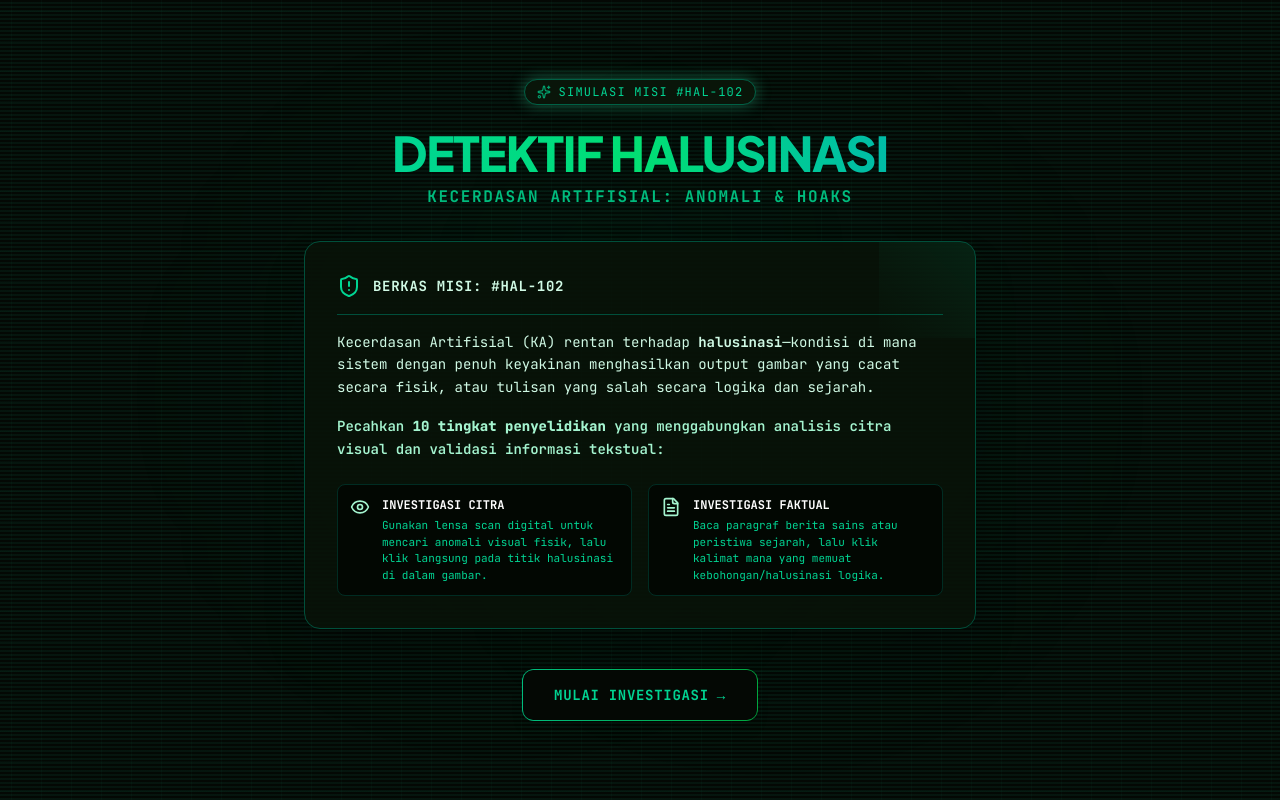
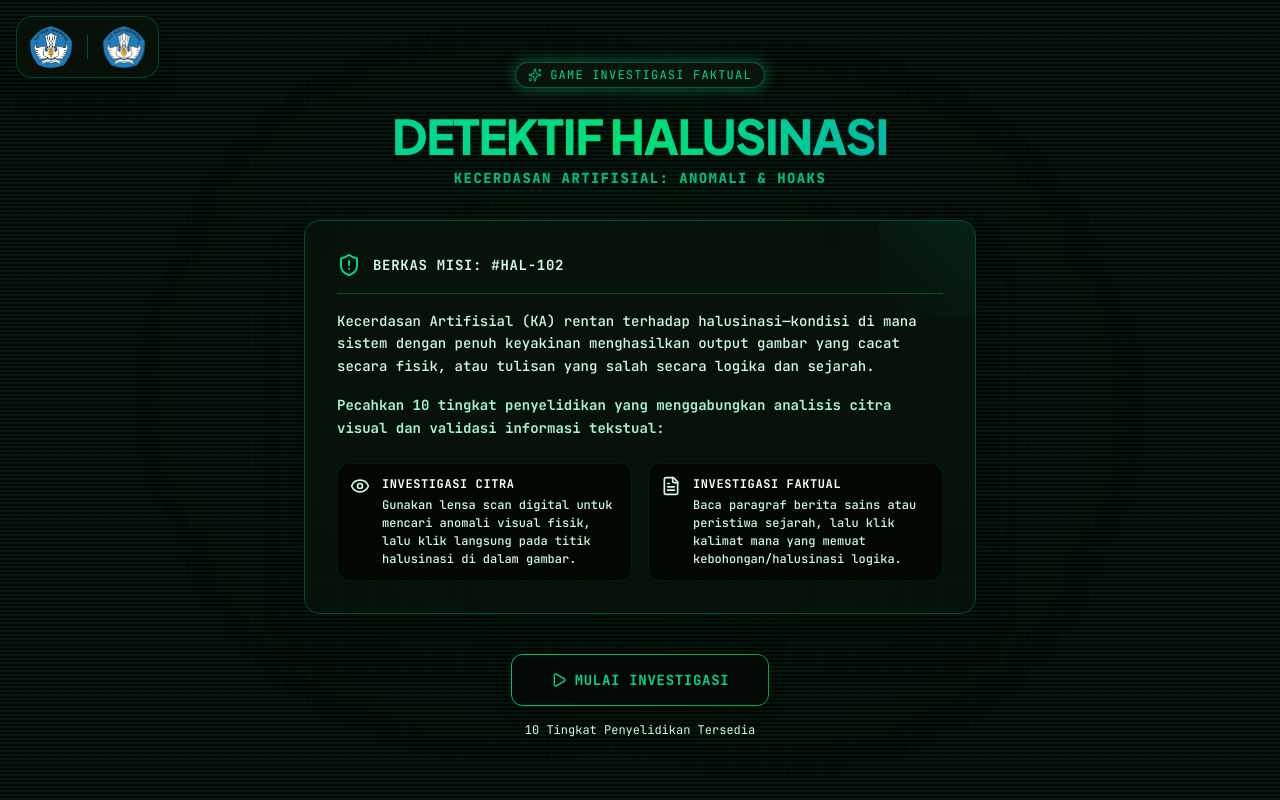
Before and after one commit to glenrioariesto/detektif-halusinasi-challenge, a React (Vite) app: page / in a window 1280 px wide. Built offline with nearby package versions, Linux system fonts and the light colour scheme.

Commit message:
design: improve splash layout, add Pusbuk and Tut Wuri Handayani logos, remove emojis

```diff
--- a/src/pages/splash/SplashPage.tsx
+++ b/src/pages/splash/SplashPage.tsx
@@ -1,5 +1,7 @@
 import React from 'react';
-import { Eye, ShieldAlert, Sparkles, FileText } from 'lucide-react';
+import { Eye, ShieldAlert, Sparkles, FileText, Play } from 'lucide-react';
+import logoPusbuk from '../../../assets/logo-pusbuk.webp';
+import logoTutWuri from '../../../assets/tut-wuri-handayani.png';
 
 interface SplashPageProps {
   onStart: () => void;
@@ -7,61 +9,75 @@
 
 export function SplashPage({ onStart }: SplashPageProps) {
   return (
-    <div className="min-h-screen w-screen bg-transparent relative flex flex-col items-center justify-center p-6 text-emerald-200 scanlines">
+    <div className="min-h-screen w-screen bg-[#040804] bg-grid-matrix relative flex flex-col items-center justify-center p-4 md:p-6 text-emerald-250 scanlines select-none overflow-hidden">
       {/* Ambient glowing radial backgrounds */}
       <div className="absolute top-1/4 left-1/4 w-96 h-96 bg-emerald-500/5 rounded-full blur-[120px] pointer-events-none"></div>
       <div className="absolute bottom-1/4 right-1/4 w-96 h-96 bg-emerald-600/5 rounded-full blur-[120px] pointer-events-none"></div>
 
-      <div className="z-10 max-w-2xl w-full flex flex-col items-center text-center animate-fadeIn">
+      {/* Logos on Top Left */}
+      <div className="absolute top-4 left-4 z-50 flex items-center gap-2.5 md:gap-3.5 bg-[#081208]/90 border border-emerald-900/80 backdrop-blur-md px-3 py-2 rounded-2xl shadow-xl">
+        <img
+          src={logoPusbuk}
+          alt="Logo Pusbuk"
+          className="h-8 md:h-11 w-auto object-contain"
+        />
+        <div className="w-[1px] h-6 bg-emerald-900"></div>
+        <img
+          src={logoTutWuri}
+          alt="Logo Tut Wuri"
+          className="h-8 md:h-11 w-auto object-contain"
+        />
+      </div>
+
+      {/* Main Container */}
+      <div className="z-10 max-w-2xl w-full flex flex-col items-center text-center mt-12 md:mt-0 animate-fadeIn">
         {/* Badge header */}
-        <div className="flex items-center gap-2 px-3 py-1 bg-[#091509] border border-emerald-800 text-emerald-400 rounded-full text-xs font-mono mb-6 uppercase tracking-widest glow-emerald">
+        <div className="flex items-center gap-2 px-3 py-1 bg-[#091509] border border-emerald-800 text-emerald-400 rounded-full text-[10px] md:text-xs font-mono mb-6 uppercase tracking-widest glow-emerald">
           <Sparkles className="w-3.5 h-3.5 animate-pulse" />
-          <span>Simulasi Misi #HAL-102</span>
+          <span>Game Investigasi Faktual</span>
         </div>
 
         {/* Big title */}
-        <h1 className="text-4xl md:text-5xl font-extrabold tracking-tight font-display mb-2 select-none uppercase">
-          <span className="text-transparent bg-clip-text bg-gradient-to-r from-emerald-400 via-green-400 to-teal-500">
-            DETEKTIF HALUSINASI
-          </span>
+        <h1 className="text-3xl md:text-5xl font-extrabold tracking-tight font-display mb-2 select-none uppercase text-transparent bg-clip-text bg-gradient-to-r from-emerald-400 via-green-400 to-teal-500">
+          DETEKTIF HALUSINASI
         </h1>
 
         {/* Subtitle */}
-        <h2 className="text-sm md:text-base font-mono text-emerald-500 mb-8 uppercase tracking-widest font-bold">
+        <h2 className="text-xs md:text-sm font-mono text-emerald-500 mb-6 md:mb-8 uppercase tracking-widest font-black">
           Kecerdasan Artifisial: Anomali & Hoaks
         </h2>
 
         {/* Dossier Card */}
-        <div className="w-full bg-[#081208]/90 border border-emerald-900 backdrop-blur-md rounded-2xl p-6 md:p-8 text-left mb-10 shadow-2xl relative overflow-hidden">
+        <div className="w-full bg-[#081208]/90 border border-emerald-900 backdrop-blur-md rounded-2xl p-5 md:p-8 text-left mb-8 md:mb-10 shadow-2xl relative overflow-hidden">
           <div className="absolute top-0 right-0 w-24 h-24 bg-gradient-to-bl from-emerald-500/10 to-transparent pointer-events-none"></div>
 
           <div className="flex items-center gap-3 border-b border-emerald-900 pb-4 mb-4">
-            <ShieldAlert className="w-6 h-6 text-emerald-400" />
-            <h3 className="font-mono text-sm font-bold text-emerald-100 uppercase tracking-wider">
+            <ShieldAlert className="w-5 h-5 md:w-6 md:h-6 text-emerald-400" />
+            <h3 className="font-mono text-xs md:text-sm font-bold text-emerald-100 uppercase tracking-wider">
               BERKAS MISI: #HAL-102
             </h3>
           </div>
 
-          <p className="text-emerald-100 text-sm leading-relaxed mb-4">
-            Kecerdasan Artifisial (KA) rentan terhadap <strong>halusinasi</strong>—kondisi di mana sistem dengan penuh keyakinan menghasilkan output gambar yang cacat secara fisik, atau tulisan yang salah secara logika dan sejarah.
+          <p className="text-emerald-100 text-xs md:text-sm leading-relaxed mb-4 font-medium">
+            Kecerdasan Artifisial (KA) rentan terhadap halusinasi—kondisi di mana sistem dengan penuh keyakinan menghasilkan output gambar yang cacat secara fisik, atau tulisan yang salah secara logika dan sejarah.
           </p>
-          <p className="text-emerald-200 text-sm leading-relaxed mb-6 font-semibold">
-            Pecahkan <strong>10 tingkat penyelidikan</strong> yang menggabungkan analisis citra visual dan validasi informasi tekstual:
+          <p className="text-emerald-200 text-xs md:text-sm leading-relaxed mb-6 font-bold">
+            Pecahkan 10 tingkat penyelidikan yang menggabungkan analisis citra visual dan validasi informasi tekstual:
           </p>
 
-          <div className="grid grid-cols-1 md:grid-cols-2 gap-4">
-            <div className="flex gap-3 bg-[#020502]/80 p-3 rounded-lg border border-emerald-950">
-              <Eye className="w-5 h-5 text-emerald-450 shrink-0" />
+          <div className="grid grid-cols-1 sm:grid-cols-2 gap-4">
+            <div className="flex gap-3 bg-[#020502]/80 p-3 rounded-xl border border-emerald-950/60">
+              <Eye className="w-4.5 h-4.5 md:w-5 md:h-5 text-emerald-450 shrink-0" />
               <div>
-                <h4 className="text-xs font-bold font-mono text-white mb-1 uppercase">Investigasi Citra</h4>
-                <p className="text-[11px] text-emerald-400 leading-normal">Gunakan lensa scan digital untuk mencari anomali visual fisik, lalu klik langsung pada titik halusinasi di dalam gambar.</p>
+                <h4 className="text-[10px] md:text-xs font-bold font-mono text-white mb-1 uppercase tracking-wider">Investigasi Citra</h4>
+                <p className="text-[10px] md:text-xs text-emerald-450 leading-normal font-medium">Gunakan lensa scan digital untuk mencari anomali visual fisik, lalu klik langsung pada titik halusinasi di dalam gambar.</p>
               </div>
             </div>
-            <div className="flex gap-3 bg-[#020502]/80 p-3 rounded-lg border border-emerald-950">
-              <FileText className="w-5 h-5 text-emerald-450 shrink-0" />
+            <div className="flex gap-3 bg-[#020502]/80 p-3 rounded-xl border border-emerald-950/60">
+              <FileText className="w-4.5 h-4.5 md:w-5 md:h-5 text-emerald-450 shrink-0" />
               <div>
-                <h4 className="text-xs font-bold font-mono text-white mb-1 uppercase">Investigasi Faktual</h4>
-                <p className="text-[11px] text-emerald-400 leading-normal">Baca paragraf berita sains atau peristiwa sejarah, lalu klik kalimat mana yang memuat kebohongan/halusinasi logika.</p>
+                <h4 className="text-[10px] md:text-xs font-bold font-mono text-white mb-1 uppercase tracking-wider">Investigasi Faktual</h4>
+                <p className="text-[10px] md:text-xs text-emerald-450 leading-normal font-medium">Baca paragraf berita sains atau peristiwa sejarah, lalu klik kalimat mana yang memuat kebohongan/halusinasi logika.</p>
               </div>
             </div>
           </div>
@@ -71,17 +87,19 @@
         <button
           type="button"
           onClick={onStart}
-          className="group relative px-8 py-4 bg-gradient-to-r from-emerald-500 to-green-600 rounded-xl font-bold text-sm tracking-wider uppercase transition-all duration-300 cursor-pointer shadow-lg hover:shadow-emerald-500/20 hover:scale-[1.03] active:scale-[0.98]"
+          className="group relative px-10 py-4 bg-gradient-to-r from-emerald-500 to-green-600 rounded-xl font-bold text-xs md:text-sm tracking-wider uppercase transition-all duration-300 cursor-pointer shadow-lg hover:shadow-emerald-500/20 hover:scale-[1.03] active:scale-[0.98]"
         >
           {/* Inner Glow Border */}
           <span className="absolute inset-px bg-[#040804] rounded-[10px] group-hover:bg-transparent transition-colors duration-300"></span>
 
           {/* Label */}
           <span className="relative z-10 flex items-center gap-2 group-hover:text-black text-emerald-400 font-mono transition-colors">
-            Mulai Investigasi
-            <span className="transition-transform group-hover:translate-x-1 font-sans">→</span>
+            <Play className="w-4 h-4 text-emerald-450 group-hover:text-black fill-none" />
+            <span>Mulai Investigasi</span>
           </span>
         </button>
+
+        <p className="text-[10px] md:text-xs text-emerald-550 font-mono mt-4">10 Tingkat Penyelidikan Tersedia</p>
       </div>
     </div>
   );
```
Also changed, not shown: assets/logo-pusbuk.webp (added), assets/tut-wuri-handayani.png (added).
